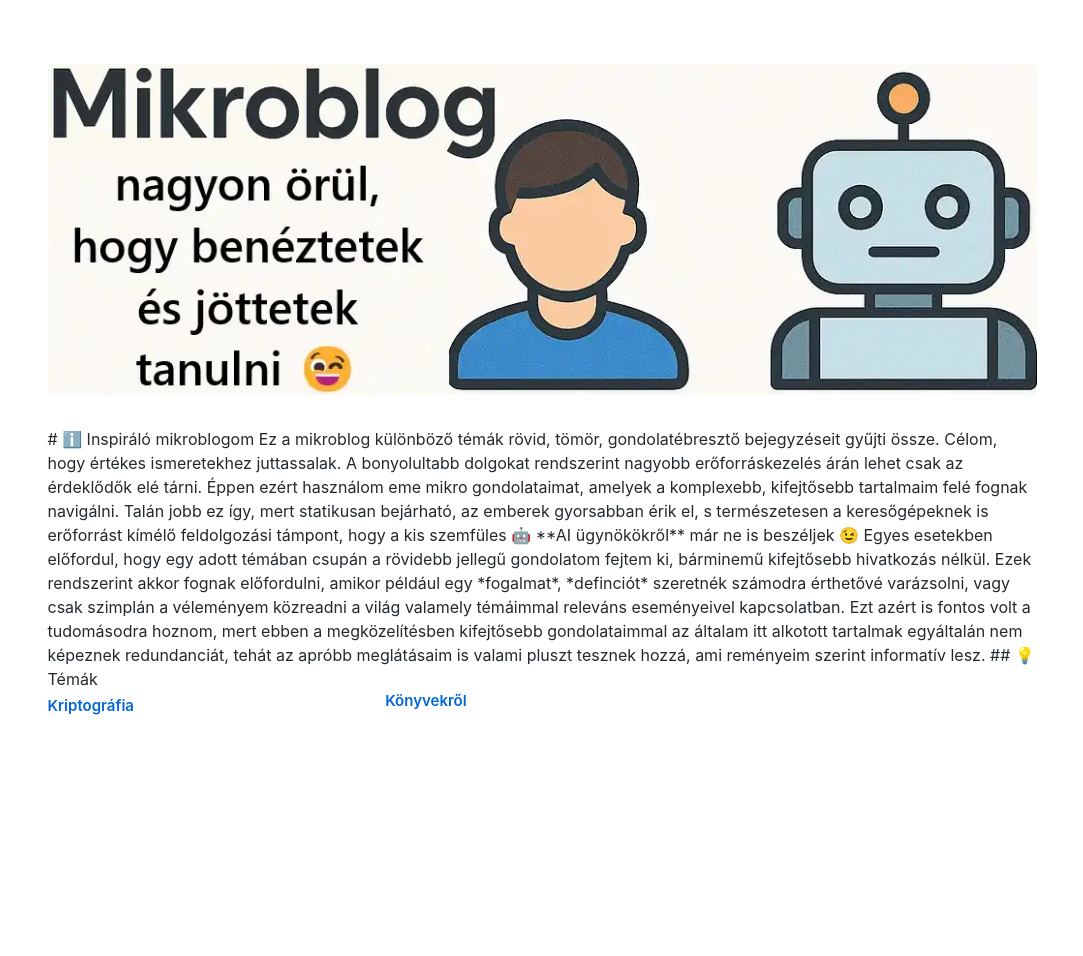
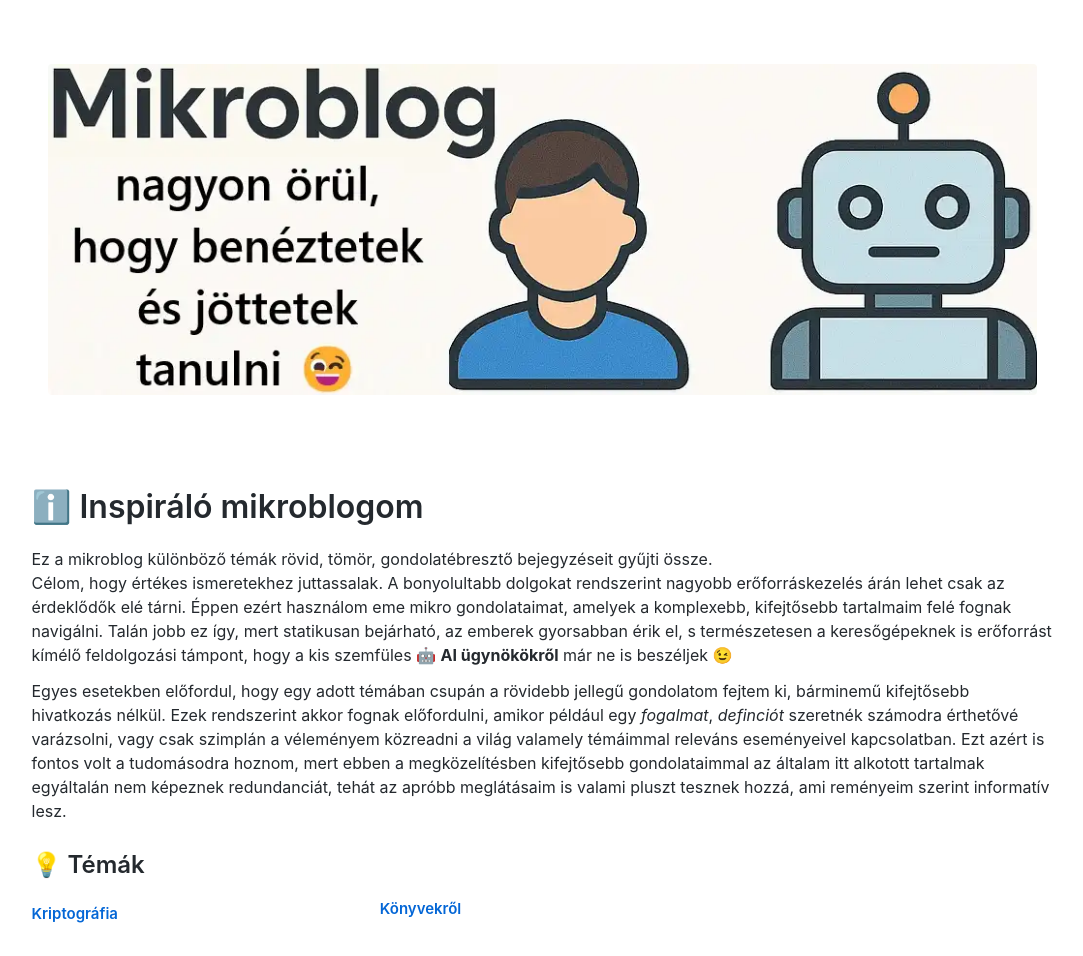
Before and after one commit to inspiralo/mikroblog, a Jekyll site: the page built from docs/index.md, in a window 1280 px wide. Shown: the whole page, without its empty margins (98-1181 px from the left). Built offline with Jekyll 4.4.1, drawn with Linux system fonts in a browser that asks for light colours; before the commit the page ends 900 px from its top, so only the background shows below that.

Commit message:
Update index.md

```diff
--- a/docs/index.md
+++ b/docs/index.md
@@ -6,7 +6,7 @@ title: Inspiráló mikroblog
 <div class="markdown-body">
 
 <img src="Inspirator-mikroblog-GitHub-koszonetnyilvanitas-a-latogatoknak.webp" alt="Inspiráló mikroblog köszöntő">
-
+</div>
 # ℹ️ Inspiráló mikroblogom
 
 Ez a mikroblog különböző témák rövid, tömör, gondolatébresztő bejegyzéseit gyűjti össze.
@@ -37,5 +37,3 @@ Egyes esetekben előfordul, hogy egy adott témában csupán a rövidebb jelleg
 <p><strong><a href="{{ page.url | relative_url }}">{{ page.title }}</a></strong></p>
 {% endfor %}
 </div>
-
-</div>
```
